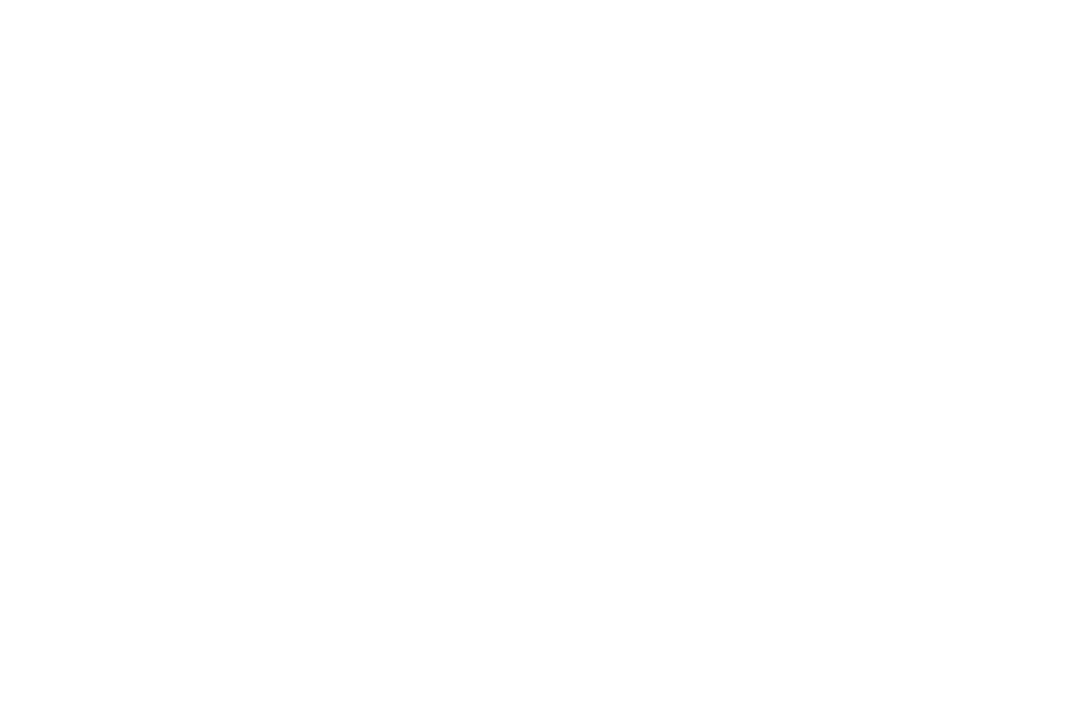
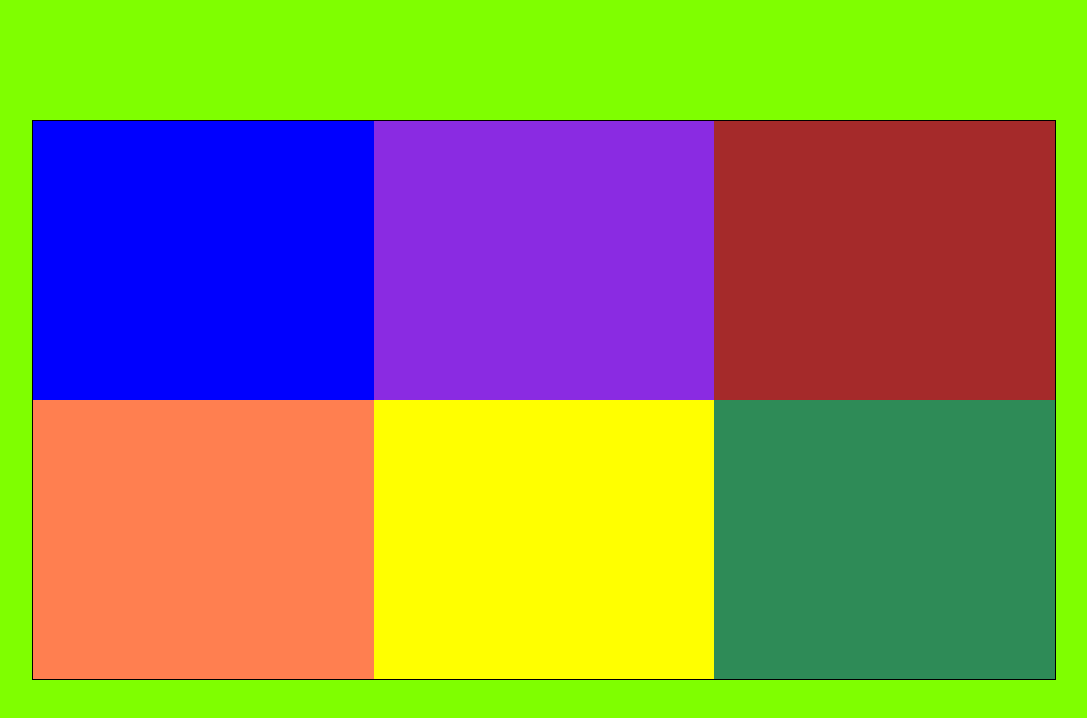
Before and after one commit to ndang11/api-pro, a plain HTML site: page index.html in a window 1280 px wide. Shown: the whole page, without its empty margins (96-1183 px from the left). Drawn offline with Linux system fonts and the light colour scheme.

Commit message:
adding javascript

```diff
--- a/index.html
+++ b/index.html
@@ -7,20 +7,18 @@
   <title>Document</title>
 </head>
 <body>
-  <div class="container">
-    <div class="item-one"></div>
-    <p></p>
-    <div class="item-two"></div>
-    <p></p>
-    <div class="item-three"></div>
-    <p></p>
-    <div class="item-four"></div>
-    <p></p>
-    <div class="item-five"></div>
-    <p></p>
-    <div class="item-six"></div>
-    <p></p>
+  <div class="page-wrap">
+    <div class="container">
+      <div class="line-one"><p id="paragraph-one"></p></div>
+      <div class="line-two"><p id="paragraph-two"></p></div>
+      <div class="line-three"><p id="paragraph-three"></p></div>
+      <div class="line-four"><p id="paragraph-four"></p></div>
+      <div class="line-five"><p id="paragraph-five"></p></div>
+      <div class="line-six"><p id="paragraph-six"></p></div>
+    </div>
   </div>
+
+  <script src="./script/api.js"></script>
 
 </body>
 </html>
--- a/script/api.js
+++ b/script/api.js
@@ -0,0 +1,19 @@
+fetch(https://www.swapi.tech/api/films)
+.then((res) => res.json())
+.then((data) => {
+  console.log(data)
+  let titleOne = document.getElementById("paragraph-one")
+  let titleTwo = document.getElementById("paragraph-two" )
+  let titleThree = document.getElementById("paragraph-three" )
+  let titleFour = document.getElementById("paragraph-four" )
+  let titleFive = document.getElementById( "paragraph-five")
+  let titleSix = document.getElementById("paragraph-six")
+  for (let index = 0; index < data.result.length; index++) {
+    titleOne.innerHTML = data.result[0].properties.title
+    titleTwo.innerHTML = data.result[1].properties.title
+    titleThree.innerHTML = data.result[2].properties.title
+    titleFour.innerHTML = data.result[3].properties.title
+    titleFive.innerHTML = data.result[4].properties.title
+    titleSix.innerHTML = data.result[5].properties.title
+  }
+})
--- a/style/style.css
+++ b/style/style.css
@@ -0,0 +1,55 @@
+* {
+  margin: 0;
+  padding: 0;
+  box-sizing: border-box;
+}
+
+body {
+  color: #00ffff;
+  line-height: 24px;
+  word-spacing: 1px;
+  width: 100%;
+  height: 100vh;
+  background-color: chartreuse;
+  display: flex;
+  align-items: center;
+  justify-content: center;
+}
+
+.page-wrap {
+  width: 80%;
+  margin: auto;
+  background-color: antiquewhite;
+}
+
+.container {
+  display: grid;
+  grid-template-columns: repeat(3, 1fr);
+  width: 100%;
+  height: 70vh;
+  border: 1px solid black;
+}
+
+.line-one {
+  background-color: blue;
+}
+
+.line-two {
+  background-color: blueviolet;
+}
+
+.line-three {
+  background-color: brown;
+}
+
+.line-four {
+  background-color: coral;
+}
+
+.line-five {
+  background-color: yellow;
+}
+
+.line-six {
+  background-color: seagreen;
+}
```
